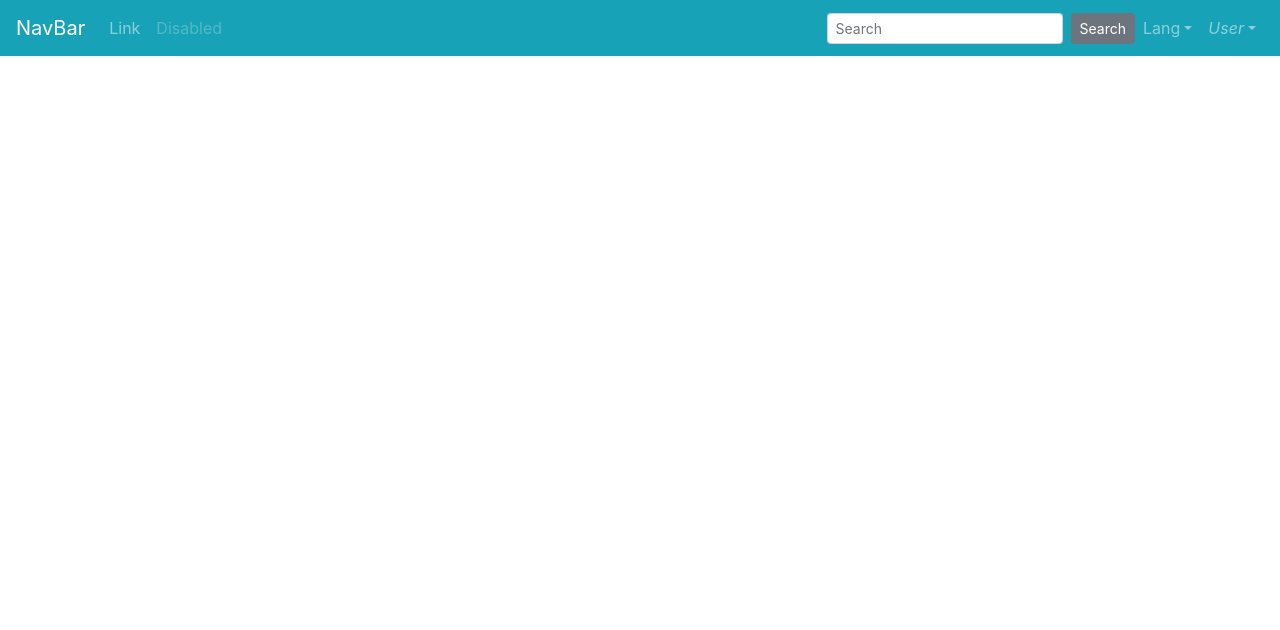
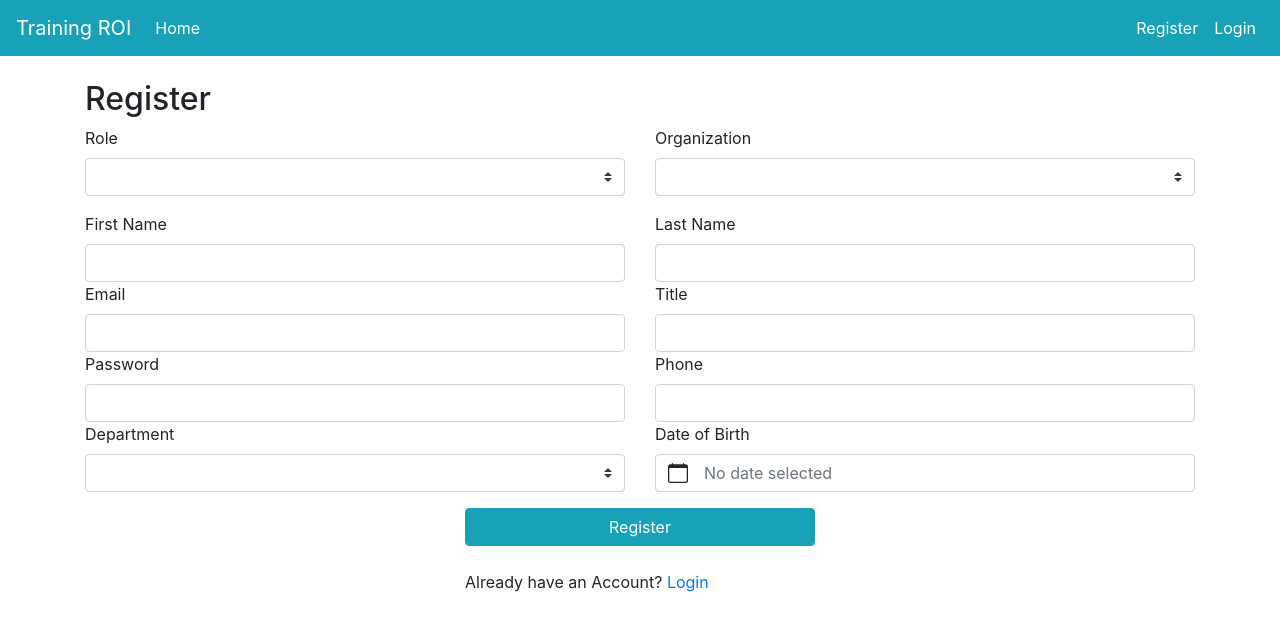
Before and after one commit to ghaffaru/training-roi, a Vue app: page / in a window 1280 px wide. Shown: the top 630 px of the page. Built offline with nearby package versions, Linux system fonts and the light colour scheme.

Commit message:
refacture registeration to use bootstrapvue

```diff
--- a/src/App.vue
+++ b/src/App.vue
@@ -2,6 +2,7 @@
   <div id="app">
 
     <router-view/>
+
   </div>
 </template>
 
--- a/src/components/Navbar.vue
+++ b/src/components/Navbar.vue
@@ -26,38 +26,23 @@
 </nav> -->
 
 <b-navbar toggleable="lg" type="dark" variant="info">
-    <b-navbar-brand href="#">NavBar</b-navbar-brand>
+    <b-navbar-brand href="/">Training ROI</b-navbar-brand>
 
     <b-navbar-toggle target="nav-collapse"></b-navbar-toggle>
 
     <b-collapse id="nav-collapse" is-nav>
       <b-navbar-nav>
-        <b-nav-item href="#">Link</b-nav-item>
-        <b-nav-item href="#" disabled>Disabled</b-nav-item>
+          <b-nav-item><router-link to="/" style="color:white">Home</router-link></b-nav-item>
+
       </b-navbar-nav>
 
       <!-- Right aligned nav items -->
       <b-navbar-nav class="ml-auto">
-        <b-nav-form>
-          <b-form-input size="sm" class="mr-sm-2" placeholder="Search"></b-form-input>
-          <b-button size="sm" class="my-2 my-sm-0" type="submit">Search</b-button>
-        </b-nav-form>
 
-        <b-nav-item-dropdown text="Lang" right>
-          <b-dropdown-item href="#">EN</b-dropdown-item>
-          <b-dropdown-item href="#">ES</b-dropdown-item>
-          <b-dropdown-item href="#">RU</b-dropdown-item>
-          <b-dropdown-item href="#">FA</b-dropdown-item>
-        </b-nav-item-dropdown>
+       <b-nav-item><router-link to="/register" style="color:white">Register</router-link></b-nav-item>
 
-        <b-nav-item-dropdown right>
-          <!-- Using 'button-content' slot -->
-          <template v-slot:button-content>
-            <em>User</em>
-          </template>
-          <b-dropdown-item href="#">Profile</b-dropdown-item>
-          <b-dropdown-item href="#">Sign Out</b-dropdown-item>
-        </b-nav-item-dropdown>
+        <b-nav-item><router-link to="/login" style="color:white">Login</router-link></b-nav-item>
+
       </b-navbar-nav>
     </b-collapse>
   </b-navbar>
--- a/src/views/Register.vue
+++ b/src/views/Register.vue
@@ -81,6 +81,76 @@
         </div>
       </form>
     </div> -->
+    <br />
+    <b-container>
+      <h2>Register</h2>
+      <b-form>
+        <b-row>
+          <b-col>
+            <b-form-group id="role" label="Role" label-for="input-1">
+              <b-form-select :options="options"></b-form-select>
+            </b-form-group>
+            <div>
+              <label for="firstName">First Name</label>
+              <b-form-input type="text"></b-form-input>
+            </div>
+
+            <div>
+              <label for="email">Email</label>
+              <b-form-input type="email"></b-form-input>
+            </div>
+
+            <div>
+              <label for="password">Password</label>
+              <b-form-input type="password"></b-form-input>
+            </div>
+
+            <b-form-group id="role" label="Department" label-for="input-1">
+              <b-form-select :options="departments"></b-form-select>
+            </b-form-group>
+          </b-col>
+          <b-col>
+            <b-form-group id="role" label="Organization" label-for="input-1">
+              <b-form-select :options="organizations"></b-form-select>
+            </b-form-group>
+            <div>
+              <label for="lastName">Last Name</label>
+              <b-form-input type="text"></b-form-input>
+            </div>
+            <div>
+              <label for="title">Title</label>
+              <b-form-input type="text"></b-form-input>
+            </div>
+
+            <div>
+              <label for="phone">Phone</label>
+              <b-form-input type="number"></b-form-input>
+            </div>
+
+            <div>
+              <label for="example-datepicker">Date of Birth</label>
+              <b-form-datepicker
+                id="example-datepicker"
+                class="mb-2"
+              ></b-form-datepicker>
+            </div>
+          </b-col>
+        </b-row>
+        <div>
+          <b-row>
+            <b-col></b-col>
+            <b-col><b-button block variant="info">Register</b-button></b-col>
+            <b-col></b-col>
+          </b-row>
+  <br>
+          <b-row>
+            <b-col></b-col>
+            <b-col>Already have an Account? <router-link to="/login">Login</router-link></b-col>
+            <b-col></b-col>
+          </b-row>
+        </div>
+      </b-form>
+    </b-container>
   </div>
 </template>
 
@@ -92,6 +162,13 @@ export default {
     Datepicker,
     Navbar,
   },
+  data() {
+    return {
+      options: ["Trainer"],
+      organizations: ["Abeyie Studios"],
+      departments: ["Creators Club"],
+    };
+  },
 };
 </script>
 
```
